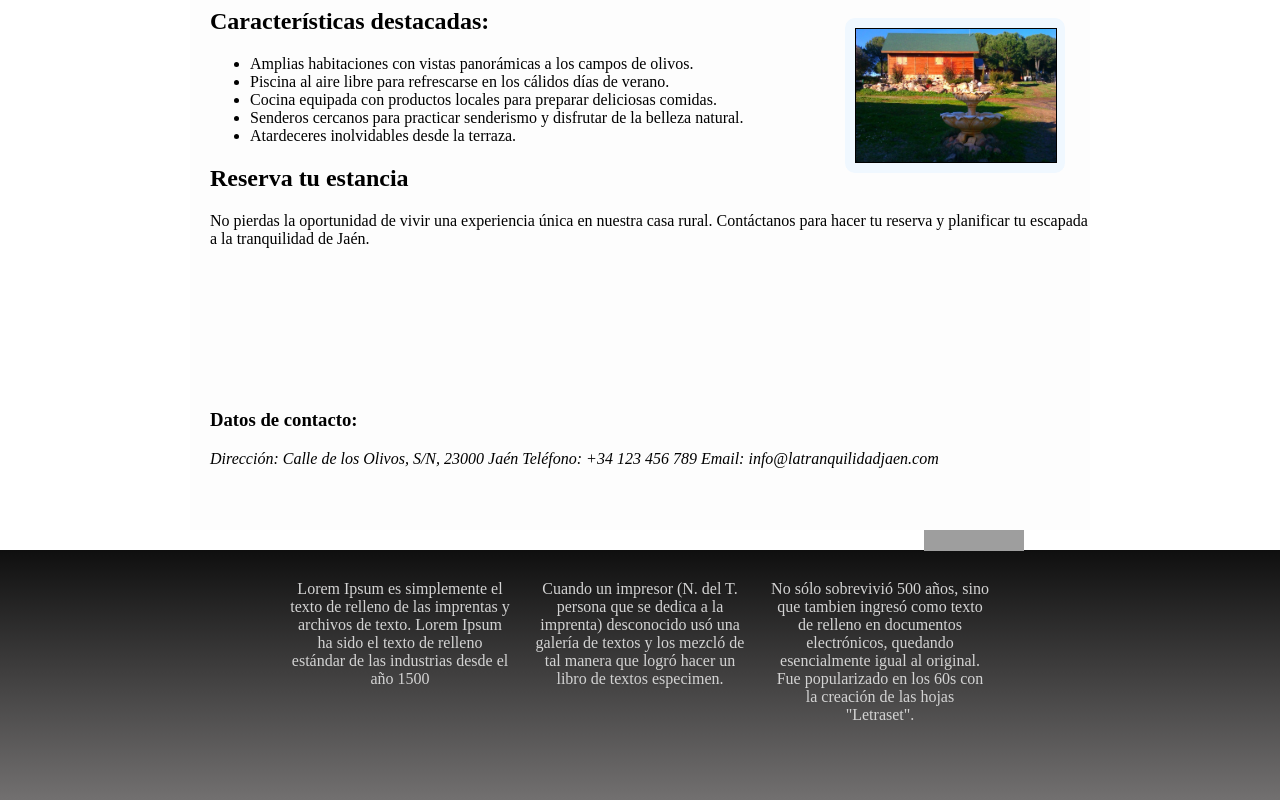
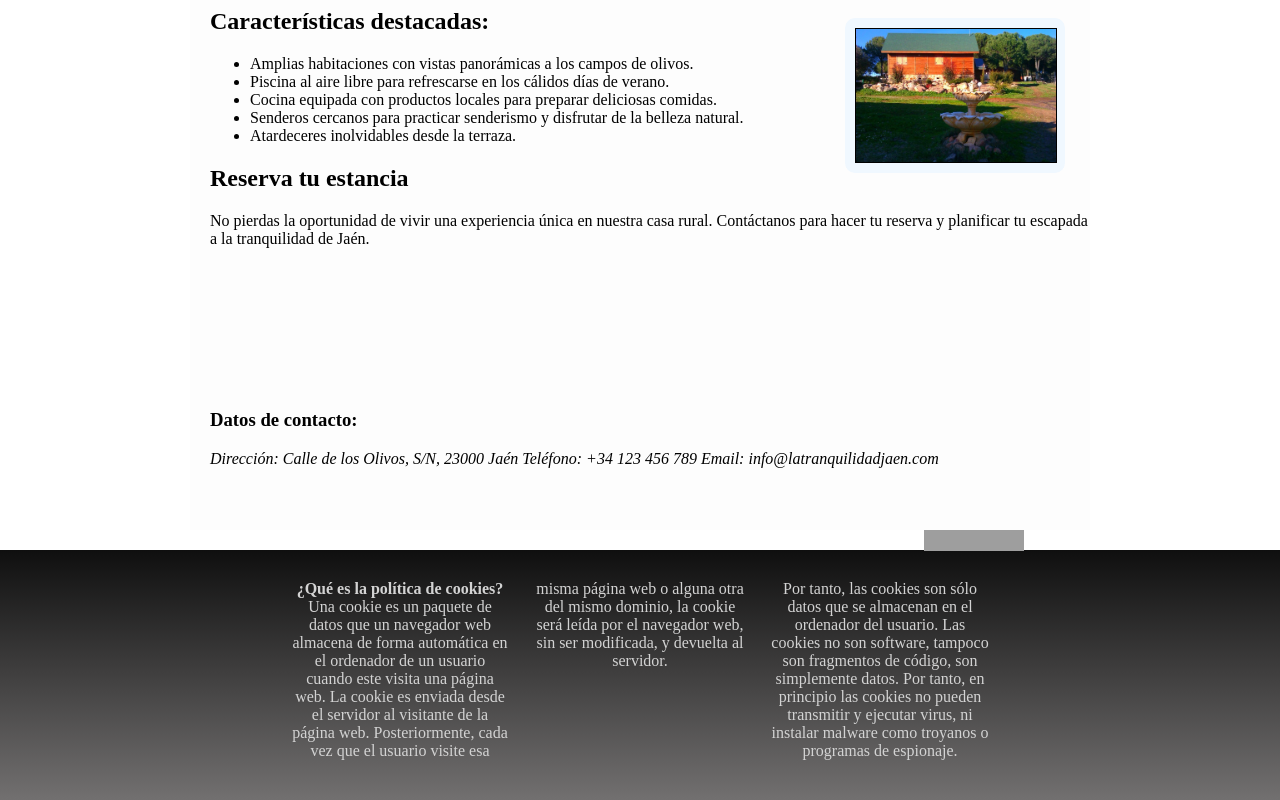
Before and after one commit to ccorpasmena/andujarNaturalActivity, a plain HTML site: page casa_rural/home.html in a window 1280 px wide. Shown: the part 577-1377 px from the top of the page. Drawn offline with Linux system fonts and the light colour scheme; grey boxes are pictures that could not be loaded.

Commit message:
Last changes on lorem ipsum footer content.

```diff
--- a/casa_rural/home.html
+++ b/casa_rural/home.html
@@ -81,33 +81,36 @@
 
             <div id="footerBox">
 
+
                 <div class="loremBox">
-                    Lorem Ipsum es simplemente el
-                    texto de relleno de las imprentas
-                    y archivos de texto. Lorem Ipsum
-                    ha sido el texto de relleno estándar
-                    de las industrias desde el año 1500
+                    <b>¿Qué es la política de cookies?</b>
+                    Una cookie es un paquete de datos que
+                    un navegador web almacena de forma
+                    automática en el ordenador de un usuario
+                    cuando este visita una página web. La
+                    cookie es enviada desde el servidor al
+                     visitante de la página web. Posteriormente,
+                    cada vez que el usuario visite esa
+
+
                 </div>
 
 
                 <div class="loremBox">
-                    Cuando un impresor (N. del T.
-                    persona que se dedica a la
-                    imprenta) desconocido usó una
-                    galería de textos y los mezcló
-                    de tal manera que logró hacer
-                    un libro de textos especimen.
+                    misma página web o alguna otra del mismo dominio,
+                    la cookie será leída por el navegador web,
+                    sin ser modificada, y devuelta al servidor.
                 </div>
 
 
                 <div class="loremBox">
-                    No sólo sobrevivió 500 años, sino
-                    que tambien ingresó como texto de
-                    relleno en documentos electrónicos,
-                    quedando esencialmente igual al
-                    original. Fue popularizado en los
-                    60s con la creación de las hojas
-                    "Letraset".
+                    Por tanto, las cookies son sólo datos que se
+                    almacenan en el ordenador del usuario. Las
+                    cookies no son software, tampoco son fragmentos
+                    de código, son simplemente datos. Por tanto, en
+                    principio las cookies no pueden transmitir y
+                    ejecutar virus, ni instalar malware como troyanos
+                    o programas de espionaje.
                 </div>
 
             </div>
```
Also changed, not shown: casa_rural/acerca_de.html (+20 -18 lines), casa_rural/quienes_somos.html (+21 -18 lines), index.html (+4 -9 lines).
